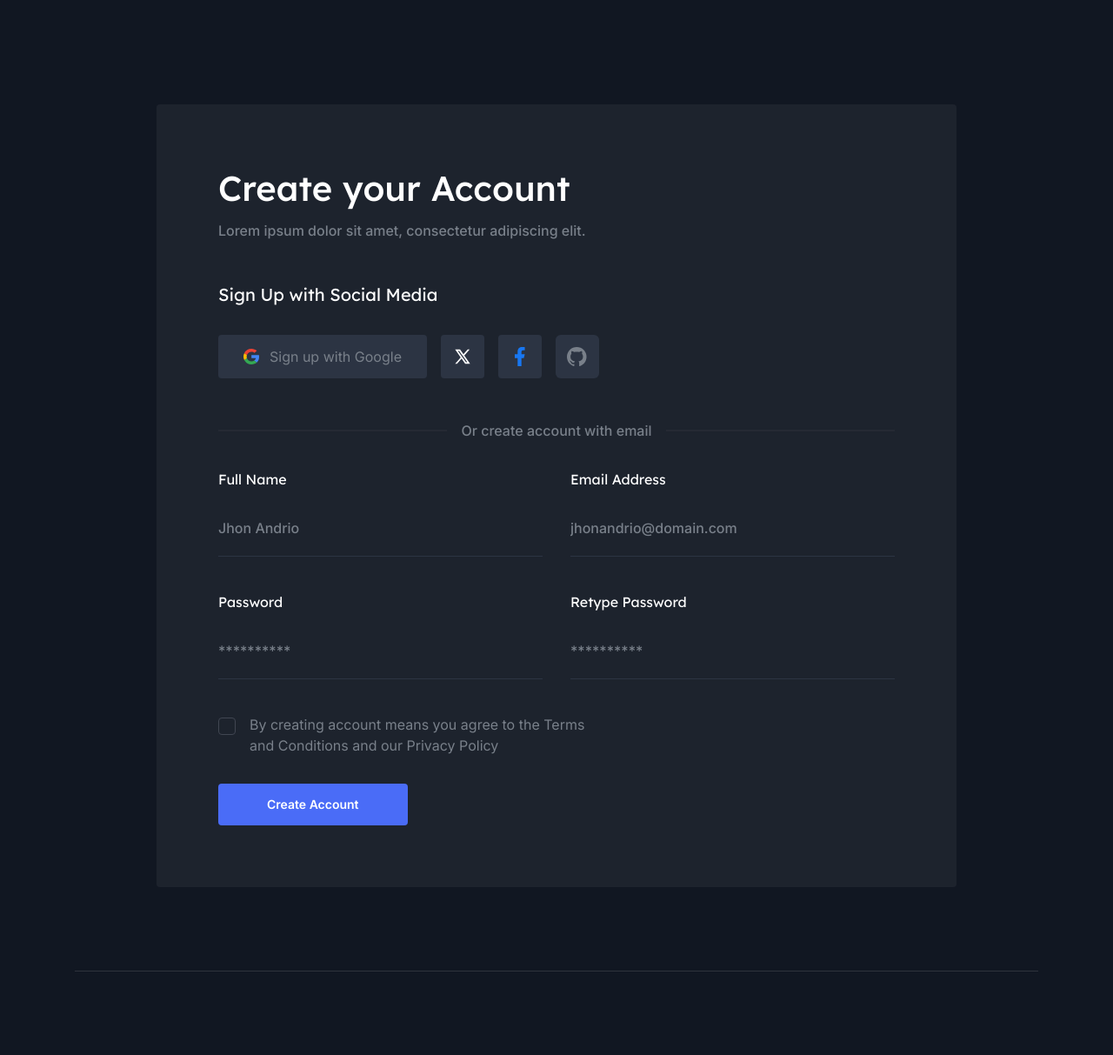
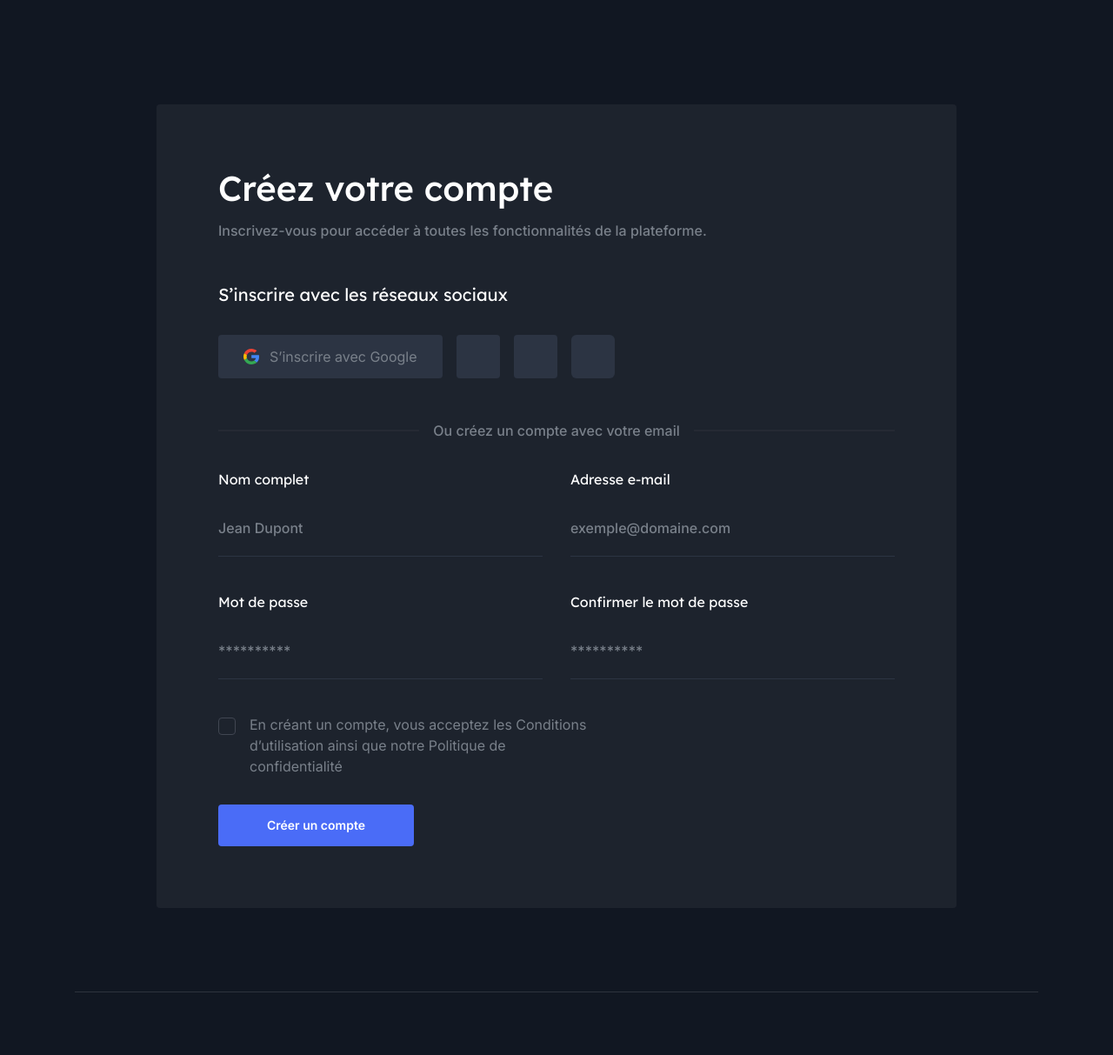
Before and after one commit to eloge9/TeCoX, a Django app: page /accounts/signup/ in a window 1280 px wide. Shown: the part 120-1333 px from the top of the page at 87% size. Run offline with Django 5.2, Linux system fonts and the light colour scheme; some libraries are stand-ins or nearby versions.

Commit message:
traduction de page

```diff
--- a/accounts/templates/accounts/signup.html
+++ b/accounts/templates/accounts/signup.html
@@ -11,14 +11,14 @@
             class="mx-auto max-w-[920px] rounded-sm border bg-white px-6 py-10 sm:p-[70px] dark:border-transparent dark:bg-[#1D232D]">
             <h3
               class="font-heading mb-3 text-2xl font-medium text-black sm:text-3xl lg:text-2xl xl:text-[40px] xl:leading-tight dark:text-white">
-              Create your Account
+              Créez votre compte
             </h3>
             <p class="text-dark-text mb-12 text-base font-medium">
-              Lorem ipsum dolor sit amet, consectetur adipiscing elit.
+              Inscrivez-vous pour accéder à toutes les fonctionnalités de la plateforme.
             </p>
 
             <h3 class="font-heading text-dark mb-8 text-xl dark:text-white">
-              Sign Up with Social Media
+              S’inscrire avec les réseaux sociaux
             </h3>
             <div class="mb-12 flex items-center space-x-4">
               <button
@@ -47,32 +47,23 @@
                   </svg>
                 </span>
                 <span class="hidden sm:inline-flex">
-                  Sign up with Google
+                  S’inscrire avec Google
                 </span>
               </button>
+
               <button
                 class="flex h-[50px] w-[50px] items-center justify-center rounded-sm border dark:border-transparent dark:bg-[#2C3443] dark:text-white">
-                <svg width="22" height="22" viewBox="0 0 22 22" fill="none" xmlns="http://www.w3.org/2000/svg">
-                  <path fill-rule="evenodd" clip-rule="evenodd"
-                    d="M13.9831 19.25L9.82094 13.3176L4.61058 19.25H2.40625L8.843 11.9233L2.40625 2.75H8.06572L11.9884 8.34127L16.9034 2.75H19.1077L12.9697 9.73737L19.6425 19.25H13.9831ZM16.4378 17.5775H14.9538L5.56249 4.42252H7.04674L10.808 9.6899L11.4584 10.6039L16.4378 17.5775Z"
-                    fill="currentColor" />
-                </svg>
+                <!-- Icône X / Twitter -->
               </button>
+
               <button
                 class="flex h-[50px] w-[50px] items-center justify-center rounded-sm border dark:border-transparent dark:bg-[#2C3443]">
-                <svg width="12" height="22" viewBox="0 0 12 22" fill="none" xmlns="http://www.w3.org/2000/svg">
-                  <path
-                    d="M7.7 12.65H10.45L11.55 8.25H7.7V6.05C7.7 4.917 7.7 3.85 9.9 3.85H11.55V0.154C11.1914 0.1067 9.8373 0 8.4073 0C5.4208 0 3.3 1.8227 3.3 5.17V8.25H0V12.65H3.3V22H7.7V12.65Z"
-                    fill="#1877F2" />
-                </svg>
+                <!-- Icône Facebook -->
               </button>
+
               <button
                 class="flex h-[50px] w-[50px] items-center justify-center rounded-md border dark:border-transparent dark:bg-[#2C3443]">
-                <svg width="23" height="22" viewBox="0 0 23 22" fill="none" xmlns="http://www.w3.org/2000/svg">
-                  <path
-                    d="M11.2731 0C9.7927 0 8.32679 0.291587 6.95907 0.858113C5.59136 1.42464 4.34862 2.25501 3.30182 3.30181C1.1877 5.41593 0 8.28329 0 11.2731C0 16.2558 3.23538 20.4832 7.7108 21.9825C8.27446 22.0727 8.45483 21.7233 8.45483 21.4189C8.45483 21.1596 8.45483 20.4494 8.45483 19.5137C5.33218 20.1901 4.66706 18.0031 4.66706 18.0031C4.1485 16.6955 3.41575 16.346 3.41575 16.346C2.3899 15.6471 3.49466 15.6696 3.49466 15.6696C4.62197 15.7485 5.21945 16.8307 5.21945 16.8307C6.20021 18.5442 7.85735 18.037 8.49992 17.7664C8.60138 17.0336 8.89448 16.5376 9.21013 16.2558C6.7075 15.974 4.08086 15.0045 4.08086 10.7094C4.08086 9.45813 4.50924 8.45482 5.24199 7.65443C5.12926 7.37261 4.7347 6.2002 5.35472 4.67834C5.35472 4.67834 6.30167 4.37396 8.45483 5.82819C9.3454 5.58018 10.3149 5.45618 11.2731 5.45618C12.2313 5.45618 13.2008 5.58018 14.0914 5.82819C16.2445 4.37396 17.1915 4.67834 17.1915 4.67834C17.8115 6.2002 17.4169 7.37261 17.3042 7.65443C18.037 8.45482 18.4653 9.45813 18.4653 10.7094C18.4653 15.0158 15.8274 15.9627 13.3135 16.2445C13.7194 16.594 14.0914 17.2817 14.0914 18.3301C14.0914 19.8407 14.0914 21.0581 14.0914 21.4189C14.0914 21.7233 14.2717 22.084 14.8467 21.9825C19.3221 20.4719 22.5462 16.2558 22.5462 11.2731C22.5462 9.79269 22.2546 8.32678 21.6881 6.95907C21.1216 5.59135 20.2912 4.34862 19.2444 3.30181C18.1976 2.25501 16.9549 1.42464 15.5871 0.858113C14.2194 0.291587 12.7535 0 11.2731 0Z"
-                    fill="#79808A" />
-                </svg>
+                <!-- Icône GitHub -->
               </button>
             </div>
 
@@ -80,7 +71,7 @@
               <span
                 class="absolute top-1/2 left-0 -z-10 hidden h-[1px] w-full -translate-y-1/2 bg-slate-300 sm:block dark:bg-[#2E333D]"></span>
               <p class="text-dark-text bg-white text-base font-medium sm:px-4 dark:bg-[#1D232D]">
-                Or create account with email
+                Ou créez un compte avec votre email
               </p>
             </div>
 
@@ -89,34 +80,37 @@
                 <div class="w-full px-4 sm:w-1/2">
                   <div class="mb-10">
                     <label for="name" class="font-heading text-dark mb-3 block text-base dark:text-white">
-                      Full Name
+                      Nom complet
                     </label>
-                    <input type="text" name="name" placeholder="Jhon Andrio"
+                    <input type="text" name="name" placeholder="Jean Dupont"
                       class="text-dark placeholder-dark-text focus:border-primary w-full border-b bg-transparent py-5 text-base font-medium outline-hidden dark:border-[#2C3443] dark:text-white dark:focus:border-white" />
                   </div>
                 </div>
+
                 <div class="w-full px-4 sm:w-1/2">
                   <div class="mb-10">
                     <label for="email" class="font-heading text-dark mb-3 block text-base dark:text-white">
-                      Email Address
+                      Adresse e-mail
                     </label>
-                    <input type="email" name="email" placeholder="jhonandrio@domain.com"
+                    <input type="email" name="email" placeholder="exemple@domaine.com"
                       class="text-dark placeholder-dark-text focus:border-primary w-full border-b bg-transparent py-5 text-base font-medium outline-hidden dark:border-[#2C3443] dark:text-white dark:focus:border-white" />
                   </div>
                 </div>
+
                 <div class="w-full px-4 sm:w-1/2">
                   <div class="mb-10">
                     <label for="password" class="font-heading text-dark mb-3 block text-base dark:text-white">
-                      Password
+                      Mot de passe
                     </label>
                     <input type="password" name="password" placeholder="**********"
                       class="text-dark placeholder-dark-text focus:border-primary w-full border-b bg-transparent py-5 text-base font-medium outline-hidden dark:border-[#2C3443] dark:text-white dark:focus:border-white" />
                   </div>
                 </div>
+
                 <div class="w-full px-4 sm:w-1/2">
                   <div class="mb-10">
                     <label for="re-password" class="font-heading text-dark mb-3 block text-base dark:text-white">
-                      Retype Password
+                      Confirmer le mot de passe
                     </label>
                     <input type="password" name="re-password" placeholder="**********"
                       class="text-dark placeholder-dark-text focus:border-primary w-full border-b bg-transparent py-5 text-base font-medium outline-hidden dark:border-[#2C3443] dark:text-white dark:focus:border-white" />
@@ -140,19 +134,21 @@
                           </span>
                         </div>
                       </div>
-                      By creating account means you agree to the Terms and
-                      Conditions and our Privacy Policy
+                      En créant un compte, vous acceptez les Conditions d’utilisation
+                      ainsi que notre Politique de confidentialité
                     </label>
                   </div>
                 </div>
+
                 <div class="w-full px-4">
                   <button
                     class="bg-primary flex items-center justify-center rounded-sm px-14 py-[14px] text-sm font-semibold text-white">
-                    Create Account
+                    Créer un compte
                   </button>
                 </div>
               </div>
             </form>
+
           </div>
         </div>
       </div>
```
Also changed, not shown: accounts/templates/accounts/signin.html (+20 -33 lines).
